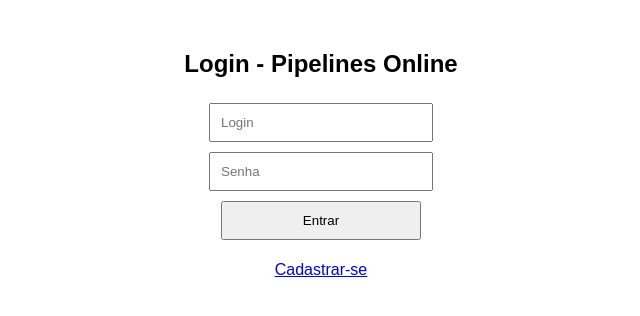
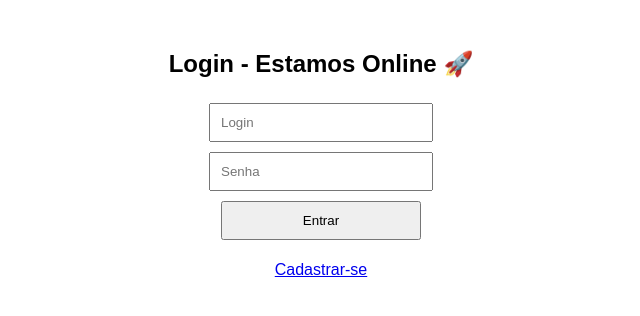
Before and after one commit to mynameisraphax/devops-crud, a website: page public/index.html in a window 1280 px wide. Shown: the whole page, without its empty margins (319-959 px from the left). Drawn offline with Linux system fonts and the light colour scheme.

Commit message:
Finalizando Testes Deploy Pipelines v3.0

```diff
--- a/public/index.html
+++ b/public/index.html
@@ -2,11 +2,11 @@
 <html lang="pt-br">
 <head>
   <meta charset="UTF-8">
-  <title>Login Teste CI/CD v2.0</title>
+  <title>Login Teste CI/CD v3.0</title>
   <link rel="stylesheet" href="style.css">
 </head>
 <body>
-  <h2>Login - Pipelines Online</h2>
+  <h2>Login - Estamos Online 🚀</h2>
   <form id="loginForm">
     <input type="text" name="login" placeholder="Login" required><br>
     <input type="password" name="senha" placeholder="Senha" required><br>
```
Also changed, not shown: .github/workflows/deploy.yml.
